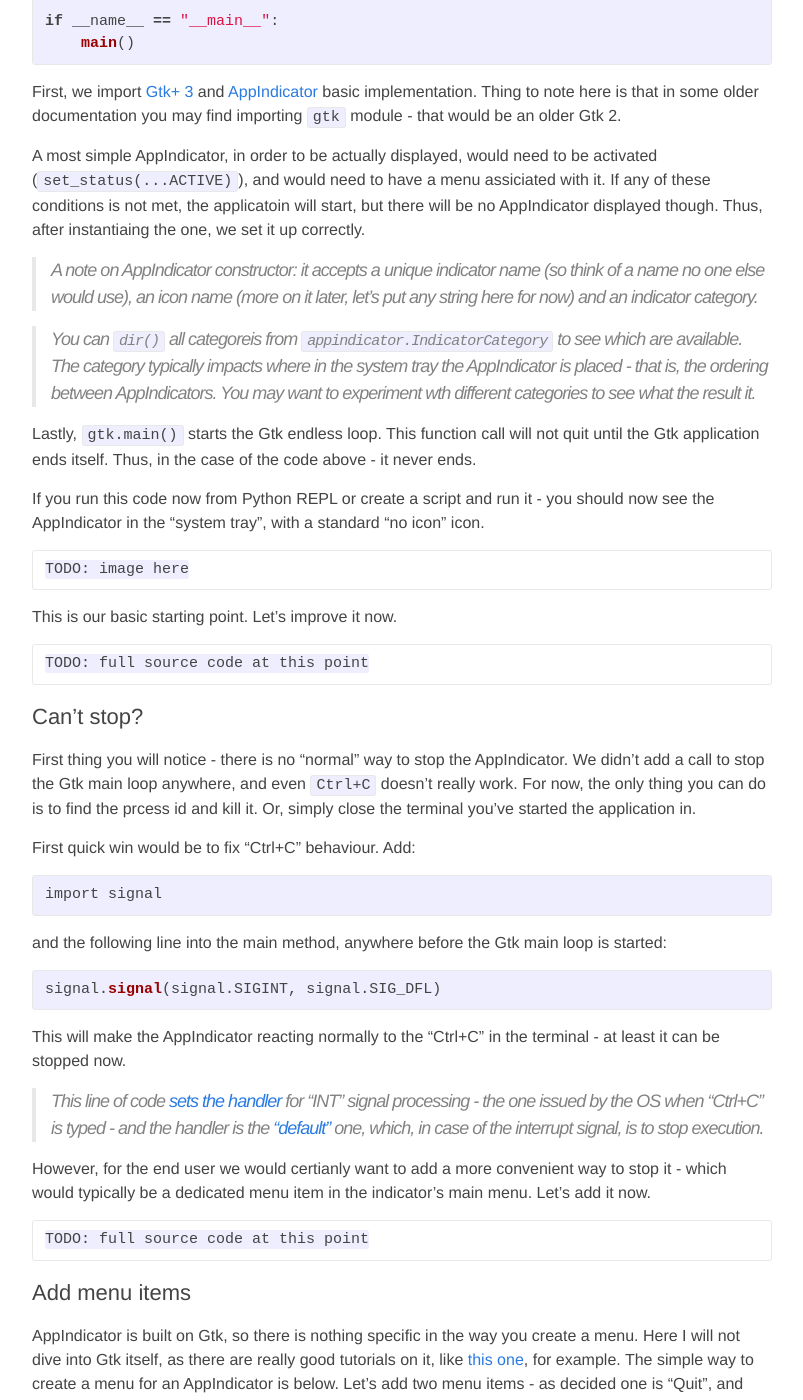
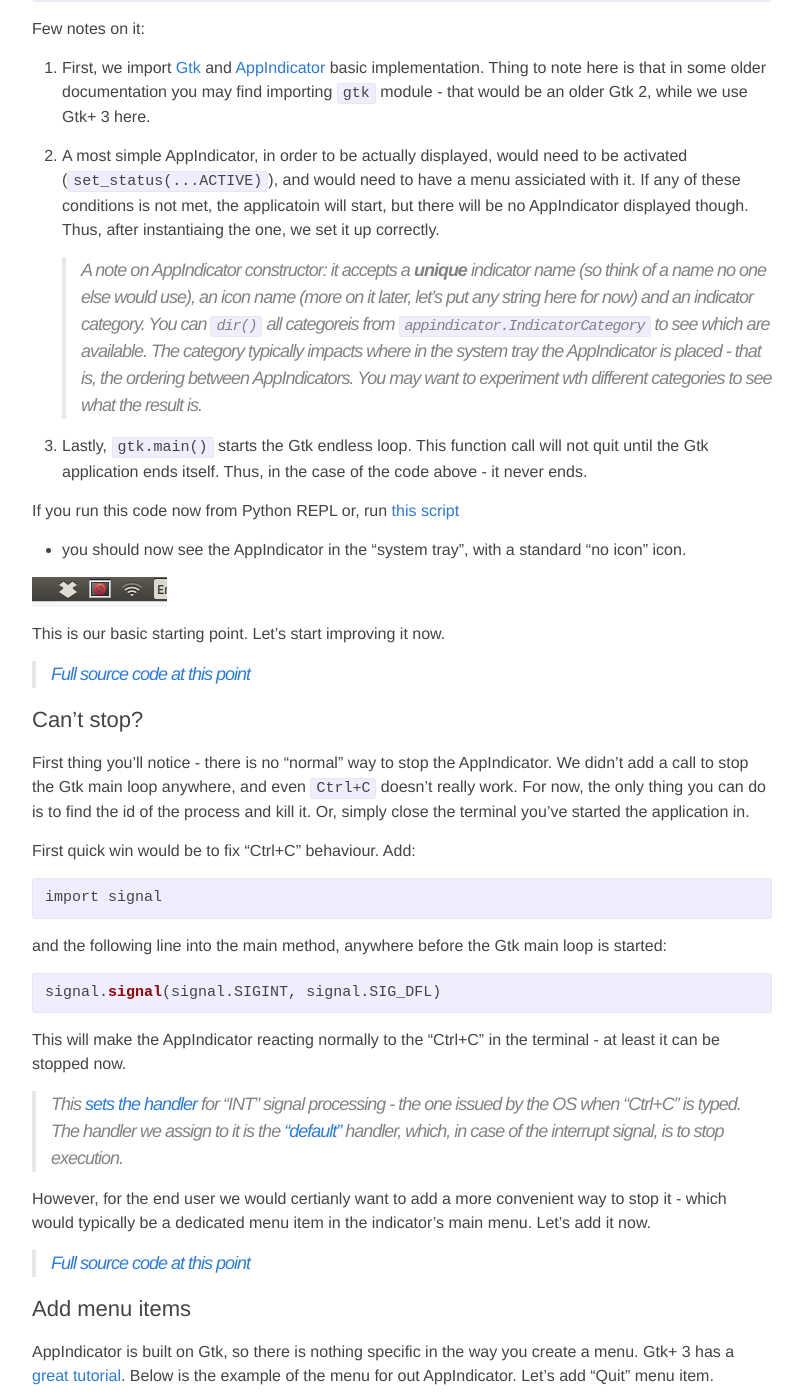
Before and after one commit to candidtim/candidtim.github.io, a Jekyll site: the page built from _posts/2014-09-13-ubuntu-appindicator-step-by-step.md, in a window 1280 px wide and 1400 px high, scrolled down 797 px. Shown: the whole window, without its empty margins (238-1041 px from the left). Built offline with Jekyll 4.4.1, drawn with Linux system fonts in a browser that asks for light colours; some of the changed text lies outside the part shown.

Commit message:
AppIndicator: Update 3

```diff
--- a/_posts/2014-09-13-ubuntu-appindicator-step-by-step.md
+++ b/_posts/2014-09-13-ubuntu-appindicator-step-by-step.md
@@ -11,12 +11,9 @@
 still one broken by the time of this writing) and the only way to proceed was to experiment a lot and dig into
 open-soruce implementations of a couple of other application indicators. So, I've decided to release this guide,
 hopefully comprehensive enough and useful. Here I show, step-by-step, how the AppIndicator could be implemented in
-Python.
+Python. I try to keep it short and concrete, yet understandible.
 
-I try to keep it short and concrete, yet understandible. Where a more detailed explanation is needed I will move it to
-a dedicated section in the end of the post.
-
-## Minimal set-up - basic indicator with a sample icon
+## Minimal set-up - the very basic indicator
 
 The very basic AppIndicator in Python would be like this:
 
@@ -36,39 +33,40 @@
     main()
 {% endhighlight %}
 
-First, we import [Gtk+ 3](http://python-gtk-3-tutorial.readthedocs.org/en/latest/#) and
-[AppIndicator](http://developer.ubuntu.com/api/devel/ubuntu-13.10/python/AppIndicator3-0.1.html) basic implementation.
-Thing to note here is that in some older documentation you may find importing `gtk` module - that would be an older
-Gtk 2.
+Few notes on it:
 
-A most simple AppIndicator, in order to be actually displayed, would need to be activated (`set_status(...ACTIVE)`), and
-would need to have a menu assiciated with it. If any of these conditions is not met, the applicatoin will start, but
-there will be no AppIndicator displayed though. Thus, after instantiaing the one, we set it up correctly.
+1. First, we import [Gtk](http://python-gtk-3-tutorial.readthedocs.org/en/latest/#) and
+   [AppIndicator](http://developer.ubuntu.com/api/devel/ubuntu-13.10/python/AppIndicator3-0.1.html) basic
+   implementation. Thing to note here is that in some older documentation you may find importing `gtk` module - that
+   would be an older Gtk 2, while we use Gtk+ 3 here.
 
-> A note on AppIndicator constructor: it accepts a *unique* indicator name (so think of a name no one else would use),
-> an icon name (more on it later, let's put any string here for now) and an indicator category.
+2. A most simple AppIndicator, in order to be actually displayed, would need to be activated (`set_status(...ACTIVE)`),
+   and would need to have a menu assiciated with it. If any of these conditions is not met, the applicatoin will start,
+   but there will be no AppIndicator displayed though. Thus, after instantiaing the one, we set it up correctly.
 
-> You can `dir()` all categoreis from `appindicator.IndicatorCategory` to see which are available. The category typically
-> impacts where in the system tray the AppIndicator is placed - that is, the ordering between AppIndicators. You may want
-> to experiment wth different categories to see what the result it.
+   > A note on AppIndicator constructor: it accepts a **unique** indicator name (so think of a name no one else would
+   > use), an icon name (more on it later, let's put any string here for now) and an indicator category. You can `dir()`
+   > all categoreis from `appindicator.IndicatorCategory` to see which are available. The category typically impacts
+   > where in the system tray the AppIndicator is placed - that is, the ordering between AppIndicators. You may want
+   > to experiment wth different categories to see what the result is.
 
-Lastly, `gtk.main()` starts the Gtk endless loop. This function call will not quit until the Gtk application ends itself.
-Thus, in the case of the code above - it never ends.
+3. Lastly, `gtk.main()` starts the Gtk endless loop. This function call will not quit until the Gtk application ends
+   itself. Thus, in the case of the code above - it never ends.
 
-If you run this code now from Python REPL or create a script and run it - you should now see the AppIndicator in the
-"system tray", with a standard "no icon" icon.
+If you run this code now from Python REPL or, run [this script](https://gist.github.com/candidtim/c943835a9742f5021eeb)
+- you should now see the AppIndicator in the "system tray", with a standard "no icon" icon.
 
-	TODO: image here
+![Minimalist Ubuntu AppIndicator](/assets/myappindicator_v1.png)
 
-This is our basic starting point. Let's improve it now.
+This is our basic starting point. Let's start improving it now.
 
-	TODO: full source code at this point
+> [Full source code at this point](https://gist.github.com/candidtim/c943835a9742f5021eeb)
 
 ## Can't stop?
 
-First thing you will notice - there is no "normal" way to stop the AppIndicator. We didn't add a call to stop the Gtk
-main loop anywhere, and even `Ctrl+C` doesn't really work. For now, the only thing you can do is to find the prcess id
-and kill it. Or, simply close the terminal you've started the application in.
+First thing you'll notice - there is no "normal" way to stop the AppIndicator. We didn't add a call to stop the Gtk
+main loop anywhere, and even `Ctrl+C` doesn't really work. For now, the only thing you can do is to find the id of the
+process and kill it. Or, simply close the terminal you've started the application in.
 
 First quick win would be to fix "Ctrl+C" behaviour. Add:
 
@@ -84,42 +82,118 @@
 
 This will make the AppIndicator reacting normally to the "Ctrl+C" in the terminal - at least it can be stopped now.
 
-> This line of code [sets the handler](https://docs.python.org/2/library/signal.html#signal.signal) for "INT" signal
-> processing - the one issued by the OS when "Ctrl+C" is typed - and the handler is the
-> ["default"](https://docs.python.org/2/library/signal.html#signal.SIG_DFL) one, which, in case of the interrupt signal,
-> is to stop execution.
+> This [sets the handler](https://docs.python.org/2/library/signal.html#signal.signal) for "INT" signal
+> processing - the one issued by the OS when "Ctrl+C" is typed. The handler we assign to it is the
+> ["default"](https://docs.python.org/2/library/signal.html#signal.SIG_DFL) handler, which, in case of the interrupt
+> signal, is to stop execution.
 
 However, for the end user we would certianly want to add a more convenient way to stop it - which would typically be a
 dedicated menu item in the indicator's main menu. Let's add it now.
 
-	TODO: full source code at this point
+> [Full source code at this point](https://gist.github.com/candidtim/2cd33ad40016b918ecf9)
 
 ## Add menu items
 
-AppIndicator is built on Gtk, so there is nothing specific in the way you create a menu. Here I will not dive into Gtk
-itself, as there are really good tutorials on it, like
-[this one](http://python-gtk-3-tutorial.readthedocs.org/en/latest/#), for example. The simple way to create a menu for
-an AppIndicator is below. Let's add two menu items - as decided one is "Quit", and other sample one we'll enrich later.
+AppIndicator is built on Gtk, so there is nothing specific in the way you create a menu. Gtk+ 3 has a
+[great tutorial](http://python-gtk-3-tutorial.readthedocs.org/en/latest/#). Below is the example of the menu for out
+AppIndicator. Let's add "Quit" menu item.
 
-Instead of setting an empty menu, as our initial implementation does, let's build it first:
+Add two new functions:
 
-	TODO
+{% highlight python %}
+def build_menu():
+    menu = gtk.Menu()
+    item_quit = gtk.MenuItem('Quit')
+    item_quit.connect('activate', quit)
+    menu.append(item_quit)
+    menu.show_all()
+    return menu
+
+def quit(source):
+    gtk.main_quit()
+{% endhighlight %}
+
+And, replace `indicator.set_menu(gtk.Menu())` with `indicator.set_menu(build_menu())`, to assign the new menu to an
+indicator. Not digging into Gtk details, few notes on this however:
+
+1. Do not forget to call `menu.show_all()`, or the menu will not contain the new items added to it.
+
+2. Action listener assigned to the menu item receives a single argument - an event source, which in this case is the
+   menu item itself. We don't need to use it in this implementation so could have replaced the argumennt name with `_`.
+
+3. Calling `gtk.main_quit()` stops the Gtk main loop, effectively making the previous call to `gtk.main()` to
+   return, and thus, our `main()` function to return and application to stop.
+
+Now if you run it and click on an indicator icon - there will be "Quit" menu item, which, when clicked should stop
+the indicator applciation.
+
+But, the indicator itself still looks quite ugly. Let's find a better icon for it now.
+
+> [Full source code at this point](https://gist.github.com/candidtim/4705c55d41ae982ee60e)
 
 ## Custom icon
 
-...
+There are two options for an indicator icon: use one from the icon library installed with the Gtk, or, use a custom
+one. To use the icon from the Gtk library, simply, give its name to the AppIndicator constructor. For example, follwing
+change:
+
+{% highlight python %}
+indicator = appindicator.Indicator.new(APPINDICATOR_ID, gtk.STOCK_INFO, appindicator.IndicatorCategory.SYSTEM_SERVICES)
+{% endhighlight %}
+
+Will result in:
+
+![Ubuntu AppIndicator with Gtk icon](/assets/myappindicator_v2.png)
+
+> Prebuilt Gtk icons depend on the Gtk distribution, but there are few which normally present in every distribution. You
+> can search the documentation to find the list of all icons, like
+> [this one](http://www.pygtk.org/pygtk2reference/gtk-stock-items.html) for example.
+
+Although probably little better than "no icon" icon, yet this doesn't look unique. Alternatively, you can use a custom
+image as an icon. I think that the best choice for an icon is the `SVG` image, as it will scale nicely if the UI theme
+requires system tray icons to have size different from the one you've tested on.
+
+Create your icon, or download one, or use [this sample icon](/assets/sample_icon.svg) I've created for this guide. Save
+it somwhere on disk, and use the path to an icon instead of the icon name when constructing the AppIndicator. Path can
+be absolute or relative, so, if you save an icon into a file `sample_icon.svg` in the same directory as the AppIndicator
+python program, update the call to the constructor as follows:
+
+{% highlight python %}
+indicator = appindicator.Indicator.new(APPINDICATOR_ID, 'sample_icon.svg', appindicator.IndicatorCategory.SYSTEM_SERVICES)
+{% endhighlight %}
+
+Run, and now it should look like this:
+
+![Ubuntu AppIndicator with custom icon](/assets/myappindicator_v3.png)
+
+Nice!
+
+> [Full source code at this point](https://gist.github.com/candidtim/7290a1ad6e465d680b68)
 
 ## Showing baloon notifications
+
+Now, the AppIndicator doesn't do that much yet. Let's add some behavour to it - for example, give us some nerdy Chuck
+Norris joke.
+
+We would need 3 elements here. First, let's add a funciton to fetch a joke:
+
+{% highlight python %}
+// http://api.icndb.com/jokes/random?limitTo=[nerdy]
+{% endhighlight %}
+
+Now, add a menu item and action listener:
+
+{% highlight python %}
+indicator = appindicator.Indicator.new(APPINDICATOR_ID, gtk.STOCK_INFO, appindicator.IndicatorCategory.SYSTEM_SERVICES)
+{% endhighlight %}
+
+And, finally, show the joke in a baloon notification:
 
 {% highlight python %}
 from gi.repository import Notify as notify
 
 init first
 {% endhighlight %}
-
-## Testing the AppIndicator
-
-	TODO
 
 ## Distributing the AppIndicator - why not Python package?
 
```
Also changed, not shown: assets/myappindicator_v1.png (added), assets/myappindicator_v2.png (added), assets/myappindicator_v3.png (added), assets/sample_icon.svg (added).
